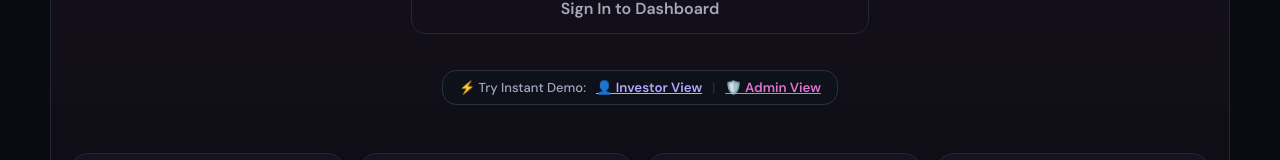
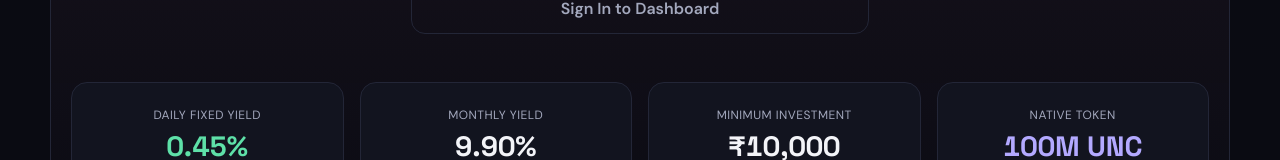
Before and after one commit to dharmikthanki12/Unicorn, a React (Vite) app: page / in a window 1280 px wide. Shown: the part 635-795 px from the top of the page. Built offline with nearby package versions, Linux system fonts and the light colour scheme; no server answers.

Commit message:
chore(landing): remove instant demo sign-in bar

```diff
--- a/src/pages/LandingPage.jsx
+++ b/src/pages/LandingPage.jsx
@@ -159,48 +159,6 @@ export function LandingPage() {
               </button>
             </>
           )}
-        </div>
-
-        {/* 1-Click Quick Demo Sign In bar for testing */}
-        <div style={{
-          display: 'flex',
-          alignItems: 'center',
-          gap: '10px',
-          marginTop: '12px',
-          background: 'var(--surface2)',
-          padding: '8px 16px',
-          borderRadius: '14px',
-          border: '1px solid var(--border2)',
-          fontSize: '13px'
-        }}>
-          <span style={{ color: 'var(--muted)', fontWeight: 500 }}>⚡ Try Instant Demo:</span>
-          <button
-            onClick={() => login('rutajeet@unicorn.io', 'UserPassword2026!')}
-            style={{
-              background: 'transparent',
-              border: 'none',
-              color: 'var(--accent-text)',
-              fontWeight: 600,
-              cursor: 'pointer',
-              textDecoration: 'underline'
-            }}
-          >
-            👤 Investor View
-          </button>
-          <span style={{ color: 'var(--border2)' }}>|</span>
-          <button
-            onClick={() => login('admin@unicorn.vip', 'AdminPassword2026!')}
-            style={{
-              background: 'transparent',
-              border: 'none',
-              color: '#E072D0',
-              fontWeight: 600,
-              cursor: 'pointer',
-              textDecoration: 'underline'
-            }}
-          >
-            🛡️ Admin View
-          </button>
         </div>
 
         {/* Platform Stat Highlights Bar */}
```
Also changed, not shown: 1 other file (tests, documents, lock files or other folders).
